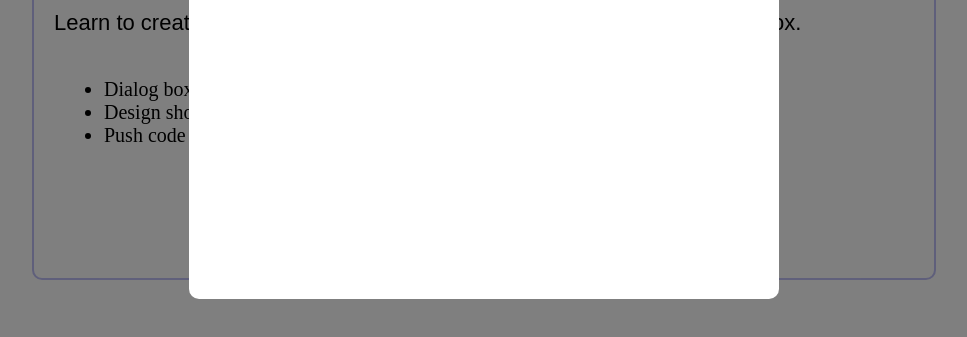
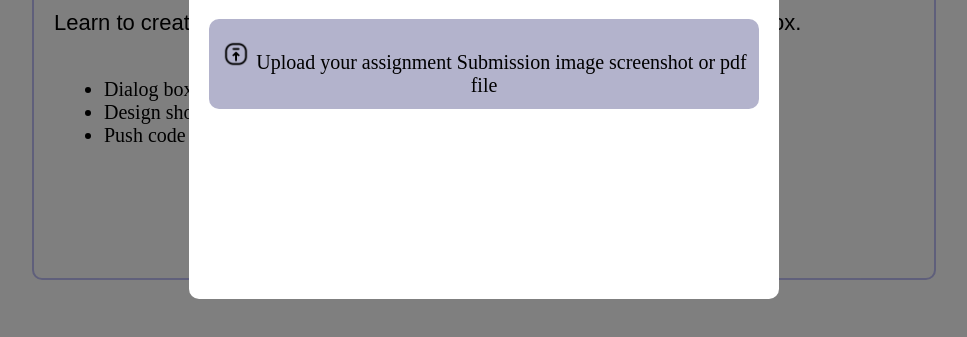
Before and after one commit to Arpitakharde/Assignment-33, a plain HTML site: page index.html in a window 1280 px wide. Shown: the part 171-508 px from the top of the page, without its empty margins (156-1123 px from the left). Drawn offline with Linux system fonts and the light colour scheme.

Commit message:
image and div  tag added

```diff
--- a/index.html
+++ b/index.html
@@ -28,12 +28,14 @@
     </div>
 
     <div class="overlay">
-      <div class="model">
-         <h1 id="heading2">Upload Assignment Submission</h1>
-      </div>
+        <div class="model">
+          <h1 id="heading2">Upload Assignment Submission</h1>
 
+            <div id="model-div2">
 
+            <img src="./image/up-arrow.png" id="arrow-image">  Upload your assignment Submission image screenshot or pdf file
+             </div>
+        </div>
     </div>
-
 </body>
 </html>
--- a/style.css
+++ b/style.css
@@ -88,3 +88,19 @@
     margin:100px auto;
 
 }
+
+#arrow-image{
+    height:30px;
+    width:30px;
+
+
+}
+
+#model-div2{
+    border-radius: 10px;
+    border: #8585ad c solid 2px ;
+    background-color:#b3b3cc ;
+    height:50px;
+    font-size: 20px;
+    padding: 20px 10px;
+}
```
Also changed, not shown: image/up-arrow.png (added).
